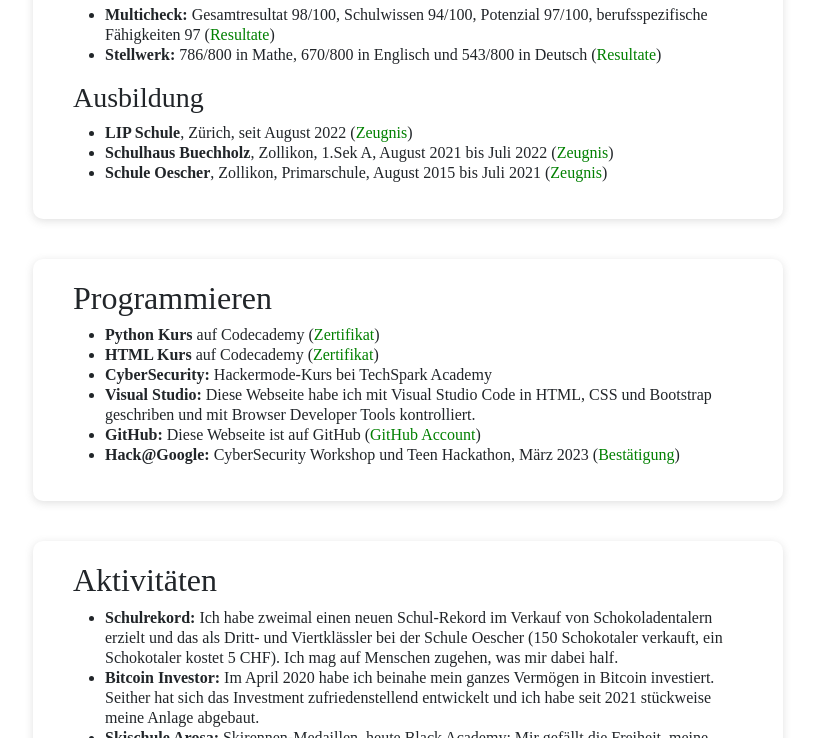
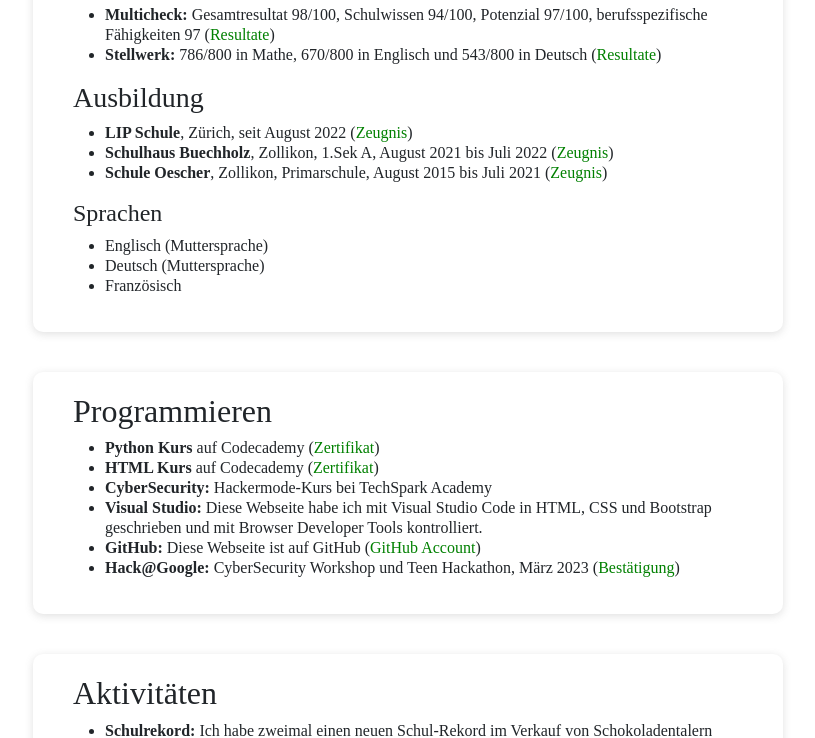
Before and after one commit to SternThomas/Website-Thomas, a plain HTML site: page index.html in a window 1280 px wide. Shown: the part 573-1311 px from the top of the page, without its empty margins (232-1047 px from the left). Drawn offline with nearby package versions, Linux system fonts and the light colour scheme.

Commit message:
added Sprachen Sektion

```diff
--- a/index.html
+++ b/index.html
@@ -94,6 +94,18 @@
                         target="_blank">Zeugnis</a>)
                 </li>
             </ul>
+            <h4>Sprachen</h4>
+            <ul>
+                <li>
+                    Englisch (Muttersprache)
+                </li>
+                <li>
+                    Deutsch (Muttersprache)
+                </li>
+                <li>
+                    Französisch
+                </li>
+            </ul>
         </div>
     </div>
     <div>
@@ -115,7 +127,7 @@
                 </li>
                 <li>
                     <b>Visual Studio:</b> Diese Webseite habe ich mit Visual Studio Code in HTML, CSS und Bootstrap
-                    geschriben und mit Browser Developer Tools kontrolliert.
+                    geschrieben und mit Browser Developer Tools kontrolliert.
                 </li>
                 <li>
                     <b>GitHub:</b> Diese Webseite ist auf GitHub (<a href="https://github.com/sternthomas">GitHub
```
